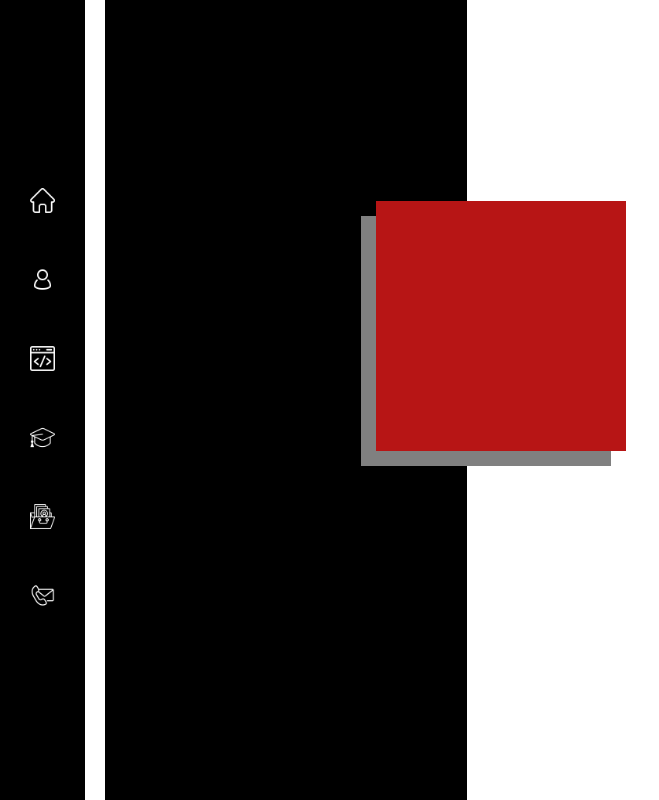
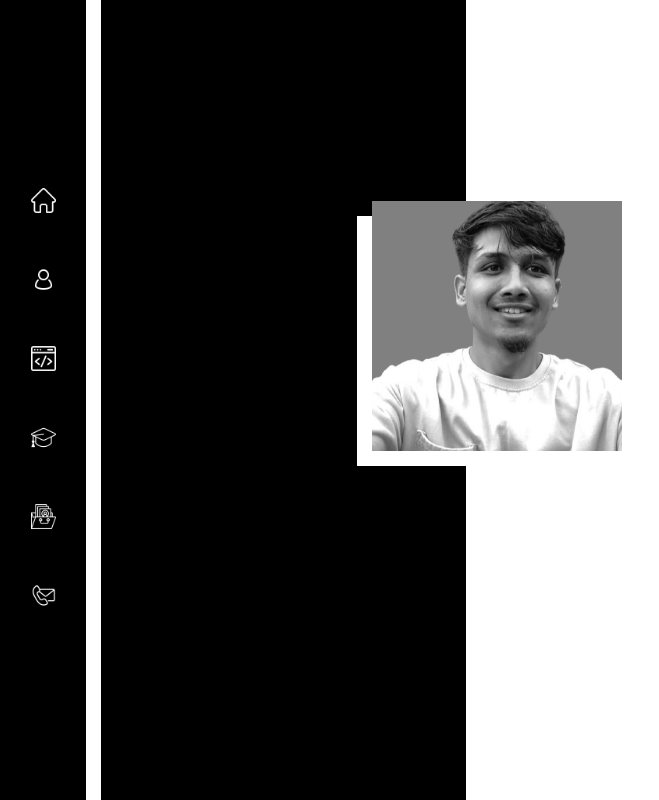
Before and after one commit to bhuwan214/Built-2023-12-22, a plain HTML site: page index.html in a window 1280 px wide. Shown: the whole page, without its empty margins (0-659 px from the left). Drawn offline with Linux system fonts and the light colour scheme.

Commit message:
almost half done

```diff
--- a/style.css
+++ b/style.css
@@ -18,7 +18,7 @@ body {
   height: 100%;
   display: flex;
   justify-content: space-between;
-  gap: 20px;
+  gap: 15px;
 }
 
 .aside {
@@ -61,7 +61,7 @@ body {
 
 .profile-box {
   position: relative;
-  background-color: gray;
+  background-color: rgb(255, 255, 255);
   width: 250px;
   height: 250px;
   top: 27%;
@@ -69,8 +69,13 @@ body {
 }
 
 .img-box {
+    background-image: url(resources/profile.png);
+    background-size: 335px;
+    background-repeat: no-repeat;
+    background-position-x:-60px;
+
   position: relative;
-  background-color: rgb(183, 21, 21);
+  background-color: gray;
   width: 250px;
   height: 250px;
   top: -15px;
```
